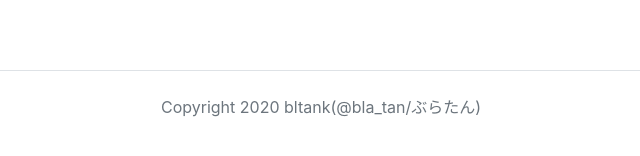
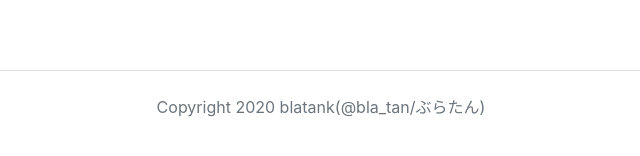
Before and after one commit to blatank/SysntheticOddsCalc, a plain HTML site: page index.html in a window 1280 px wide. Shown: the part 464-620 px from the top of the page, 319-959 px from the left. Drawn offline with nearby package versions, Linux system fonts and the light colour scheme.

Commit message:
Copyright修正

```diff
--- a/index.html
+++ b/index.html
@@ -50,7 +50,7 @@
   <script src="https://stackpath.bootstrapcdn.com/bootstrap/4.5.0/js/bootstrap.min.js" integrity="sha384-OgVRvuATP1z7JjHLkuOU7Xw704+h835Lr+6QL9UvYjZE3Ipu6Tp75j7Bh/kR0JKI" crossorigin="anonymous"></script>
 
   <footer class="text-center text-muted border-top container pt-4 mt-4">
-    Copyright 2020 bltank(@bla_tan/ぶらたん)
+    Copyright 2020 blatank(@bla_tan/ぶらたん)
   </footer>
 </body>
 </html>
```
